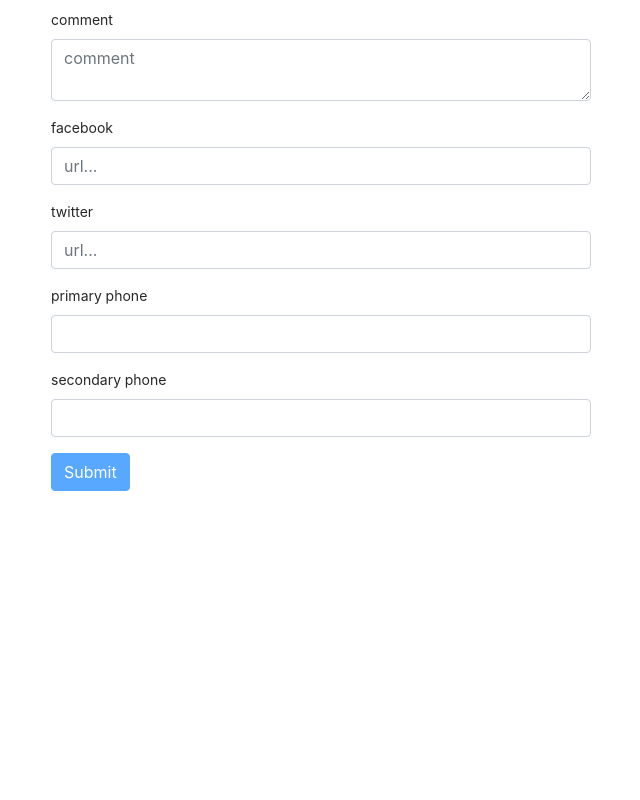
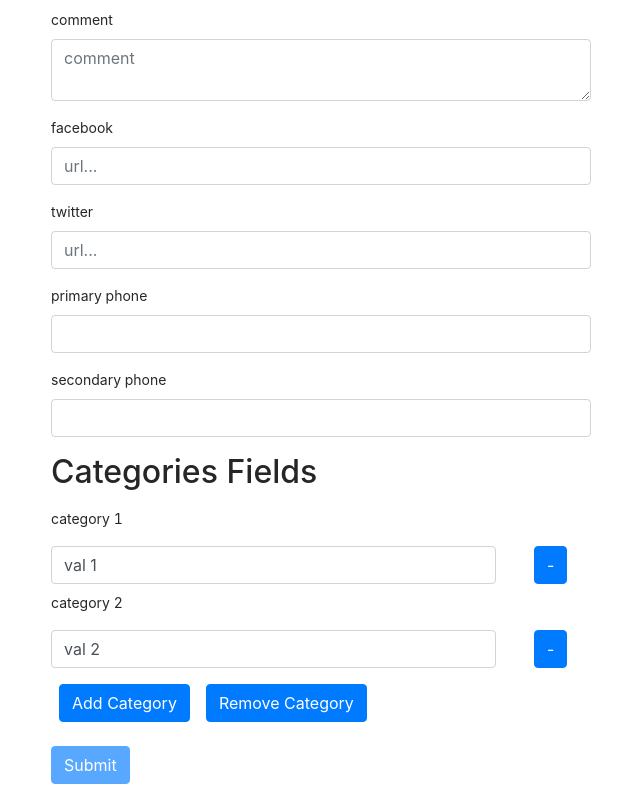
Before and after one commit to zead1992/react-app, a React (Create React App) app: page /formik in a window 1280 px wide. Shown: the part 538-1338 px from the top of the page, without its empty margins (34-674 px from the left). Before the commit the page ends 1045 px from the top, so only its background shows below. Built offline with nearby package versions, Linux system fonts and the light colour scheme.

Commit message:
formik: field array

```diff
--- a/src/components/YoutubeFormikForm.tsx
+++ b/src/components/YoutubeFormikForm.tsx
@@ -1,5 +1,5 @@
 import React from 'react';
-import {ErrorMessage, Field, Form, Formik, FormikProps} from "formik";
+import {ErrorMessage, Field, FieldArray, Form, Formik, FormikProps} from "formik";
 import * as Yup from 'yup';
 import TextError from "./common/TextError";
 
@@ -13,6 +13,7 @@ type IForm = {
         twitter: string;
     };
     phoneNumbers: string[];
+    categories: string[];
 }
 
 function YoutubeFormikForm(props) {
@@ -26,7 +27,8 @@ function YoutubeFormikForm(props) {
             facebook: '',
             twitter: ''
         },
-        phoneNumbers: ['', '']
+        phoneNumbers: ['', ''],
+        categories: ['val 1', 'val 2']
     }
 
 
@@ -41,6 +43,7 @@ function YoutubeFormikForm(props) {
             twitter: Yup.string().required()
         }),
         phoneNumbers: Yup.array().of<string>(Yup.string().required()),
+        categories: Yup.array().of<string>(Yup.string().required())
     });
     // const formik = useFormik<IForm>({
     //     initialValues: {
@@ -226,6 +229,64 @@ function YoutubeFormikForm(props) {
                                 <ErrorMessage name={`${formKeys('phoneNumbers')}[1]`}
                                               component={TextError}/>
                             </div>
+                            {/*categories*/}
+                            <h2>Categories Fields</h2>
+                            <div className="form-group">
+                                <FieldArray name={formKeys('categories')}>
+                                    {(categoriesProps) =>
+                                        <div>
+                                            {
+                                                props.values.categories
+                                                    .map((cat, index) =>
+                                                        <div className="row align-items-center justify-content-start"
+                                                             key={index}>
+                                                            <div className="col-12 m-0">
+                                                                <label
+                                                                    htmlFor={`${formKeys('categories')}[${index}]`}>category {index + 1}
+                                                                </label>
+                                                            </div>
+                                                            <div className="col-10">
+                                                                <Field
+                                                                    name={`${formKeys('categories')}[${index}]`}>
+                                                                    {({field}) => {
+                                                                        return <input
+                                                                            {...field}
+                                                                            className="form-control"
+                                                                            id={`${formKeys('categories')}[${index}]`}
+                                                                        />
+                                                                    }}
+                                                                </Field>
+                                                                <ErrorMessage
+                                                                    name={`${formKeys('categories')}[${index}]`}
+                                                                    component={TextError}/>
+                                                            </div>
+                                                            <div className="col-2">
+                                                                <button onClick={() => categoriesProps.remove(index)}
+                                                                        className="btn btn-primary m-2"
+                                                                        type="button">
+                                                                    -
+                                                                </button>
+                                                            </div>
+                                                        </div>
+                                                    )
+                                            }
+                                            <button onClick={() => categoriesProps.push("")}
+                                                    className="btn btn-primary m-2"
+                                                    type="button">
+                                                Add Category
+                                            </button>
+                                            {props.values.categories.length > 0 ?
+                                                <button onClick={() => categoriesProps.pop()}
+                                                        className="btn btn-primary m-2"
+                                                        type="button">
+                                                    Remove Category
+                                                </button>
+                                                : null
+                                            }
+                                        </div>
+                                    }
+                                </FieldArray>
+                            </div>
                             <button
                                 disabled={!props.isValid}
                                 type="submit"
```
